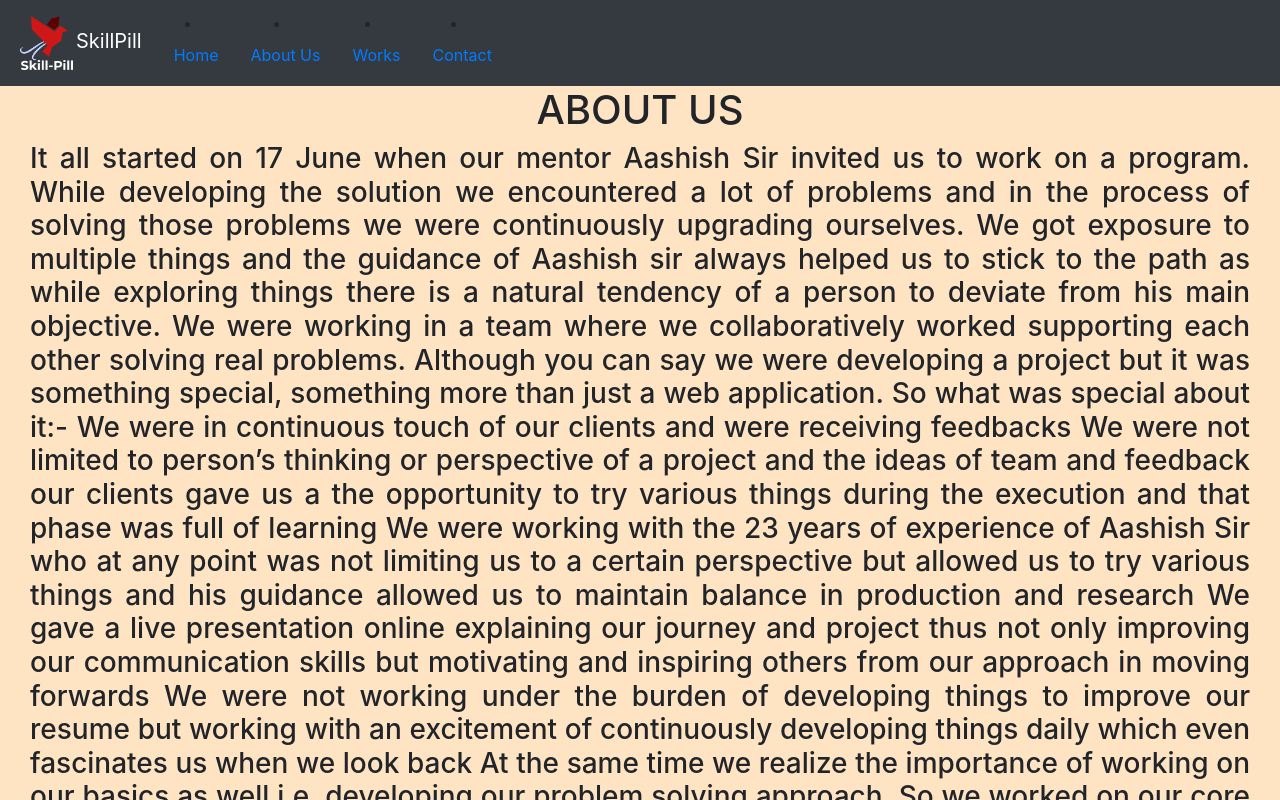
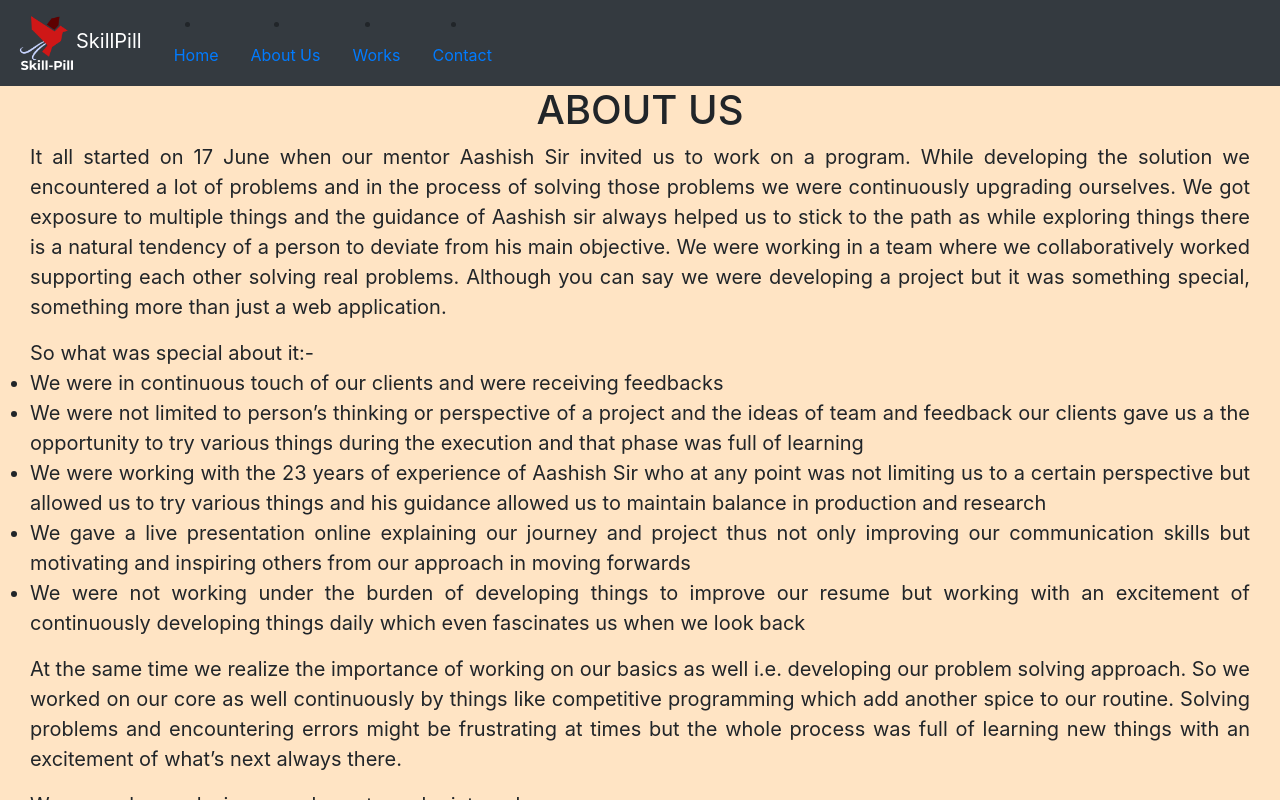
Before and after one commit to prarthanashr04/skillpill, a React (Create React App) app: page / in a window 1280 px wide. Both pictures are taken after a click on the link "About Us". Shown: the top 800 px of the page. Built offline with nearby package versions, Linux system fonts and the light colour scheme.

Commit message:
updated about

```diff
--- a/src/components/Aboutus/Aboutus.css
+++ b/src/components/Aboutus/Aboutus.css
@@ -1,8 +1,9 @@
 .text1{
   background-color: bisque;
 }
-h3{
-      text-align: justify;
-      padding-left: 30px;
-    padding-right: 30px;
+.text1 p,ul{
+  font-size: 20px;
+  text-align: justify;
+  padding-left: 30px;
+  padding-right: 30px;
 }
--- a/src/components/Aboutus/Aboutus.js
+++ b/src/components/Aboutus/Aboutus.js
@@ -5,20 +5,22 @@ function Aboutus(){
     return(<div className = "text1">
       <h1>ABOUT US</h1>
 
-<h3>It all started on 17 June when our mentor Aashish Sir invited us to work on a program. While developing the solution we encountered a lot of problems and in the process of solving those problems we were continuously upgrading ourselves. We got exposure to multiple things and the guidance of Aashish sir always helped us to stick to the path as while exploring things there is a natural tendency of a person to deviate from his main objective. We were working in a team where we collaboratively worked supporting each other solving real problems. Although you can say we were developing a project but it was something special, something more than just a web application. So what was special about it:-
-We were in continuous touch of our clients and were receiving feedbacks
-We were not limited to person’s thinking or perspective of a project and the ideas of team and feedback our clients gave us a the opportunity to try various things during the execution and that phase was full of learning
-We were working with the 23 years of experience of Aashish Sir who at any point was not limiting us to a certain perspective but allowed us to try various things and his guidance allowed us to maintain balance in production and research
-We gave a live presentation online explaining our journey and project thus not only improving our communication skills but motivating and inspiring others from our approach in moving forwards
-We were not working under the burden of developing things to improve our resume but working with an excitement of continuously developing things daily which even fascinates us when we look back
-
-At the same time we realize the importance of working on our basics as well i.e. developing our problem solving approach. So we worked on our core as well continuously by things like competitive programming which add another spice to our routine. Solving problems and encountering errors might be frustrating at times but the whole process was full of learning new things with an excitement of what’s next always there.
-
-We were also analysing ourselves at regular intervals.
-We have daily sync up meetings where we discuss what we did each day and what we should focus on now. This was something like looking in the mirror and realizing and learning from the previous work and using the information to apply it now so that it smoothes our future tasks.
-We had a deep analysis of our work done every two week so that we can see how consistent we are and look back and see where we lacked and what went good etc.
-</h3>
-
+<p>It all started on 17 June when our mentor Aashish Sir invited us to work on a program. While developing the solution we encountered a lot of problems and in the process of solving those problems we were continuously upgrading ourselves. We got exposure to multiple things and the guidance of Aashish sir always helped us to stick to the path as while exploring things there is a natural tendency of a person to deviate from his main objective. We were working in a team where we collaboratively worked supporting each other solving real problems. Although you can say we were developing a project but it was something special, something more than just a web application.</p>
+<ul>
+<div> So what was special about it:-</div>
+    <li>We were in continuous touch of our clients and were receiving feedbacks</li>
+    <li>We were not limited to person’s thinking or perspective of a project and the ideas of team and feedback our clients gave us a the opportunity to try various things during the execution and that phase was full of learning</li>
+    <li>We were working with the 23 years of experience of Aashish Sir who at any point was not limiting us to a certain perspective but allowed us to try various things and his guidance allowed us to maintain balance in production and research</li>
+    <li>We gave a live presentation online explaining our journey and project thus not only improving our communication skills but motivating and inspiring others from our approach in moving forwards</li>
+    <li>We were not working under the burden of developing things to improve our resume but working with an excitement of continuously developing things daily which even fascinates us when we look back</li>
+</ul>
+<p>At the same time we realize the importance of working on our basics as well i.e. developing our problem solving approach. So we worked on our core as well continuously by things like competitive programming which add another spice to our routine. Solving problems and encountering errors might be frustrating at times but the whole process was full of learning new things with an excitement of what’s next always there.</p>
+<p>We were also analysing ourselves at regular intervals.</p>
+<ul>
+    <li>We have daily sync up meetings where we discuss what we did each day and what we should focus on now. </li>
+    <li>This was something like looking in the mirror and realizing and learning from the previous work and using the information to apply it now so that it smoothes our future tasks.</li>
+    <li>We had a deep analysis of our work done every two week so that we can see how consistent we are and look back and see where we lacked and what went good etc.</li>
+</ul>
     </div>)
 }
 
```
